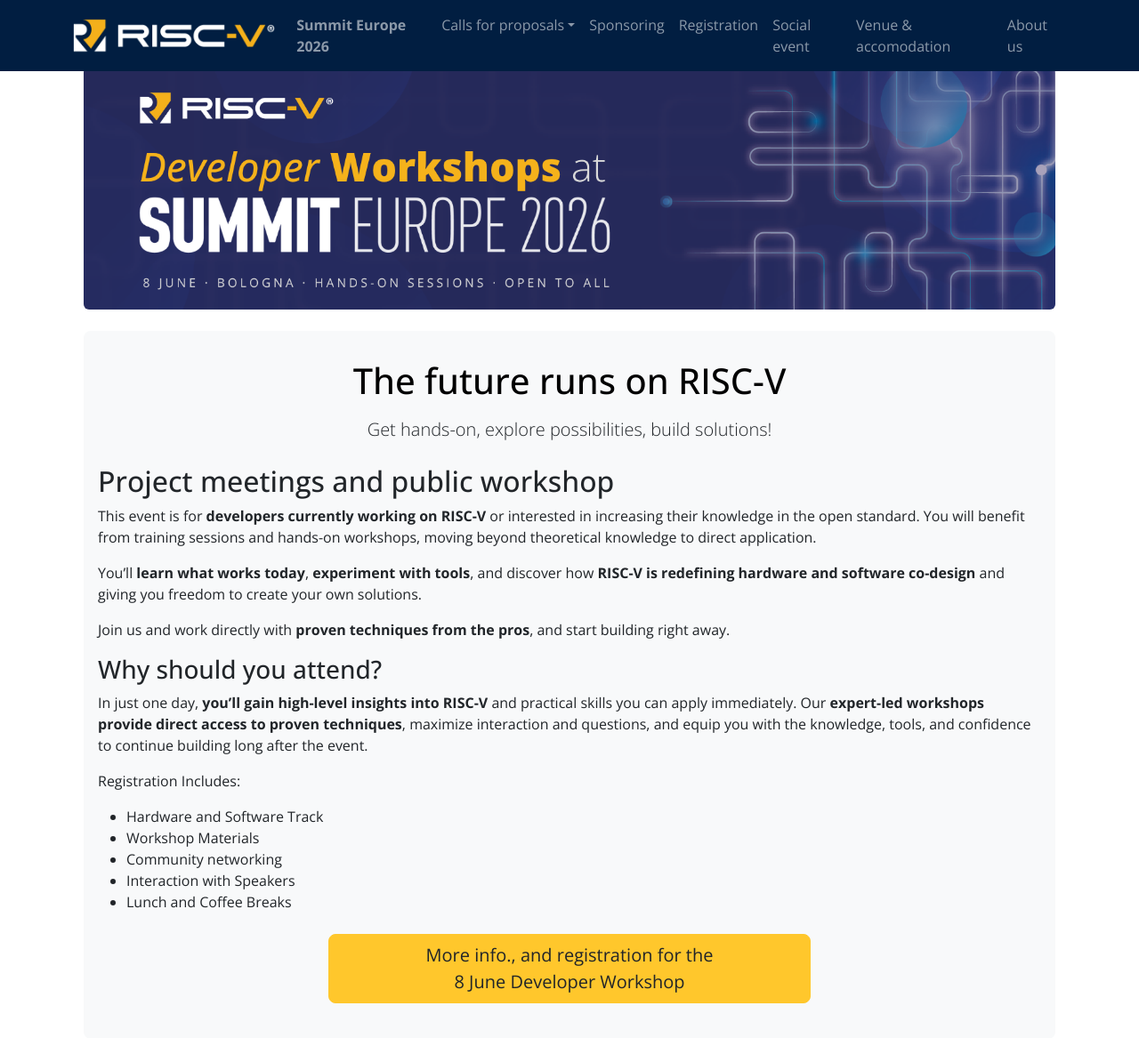
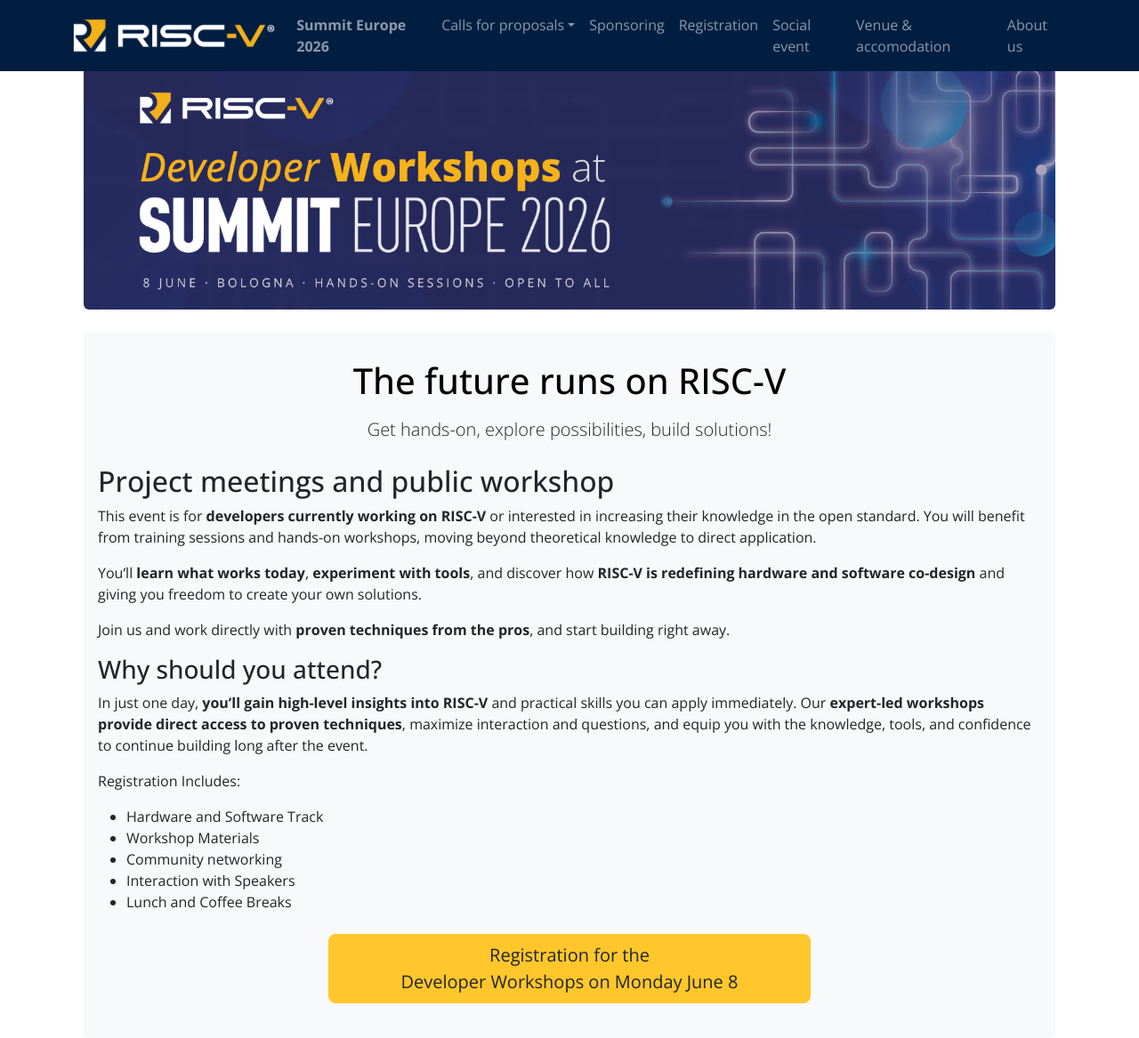
Before and after one commit to riscv-europe/summit-website-development, a Jekyll site: the page built from summit/2026/dev-workshop.md, in a window 1280 px wide and 1184 px high. Shown: the top 1167 px of the window at 89% size. Built offline with Jekyll 4.4.1, drawn with Linux system fonts in a browser that asks for light colours.

Commit message:
Fix: updated link for dev workshop registration.

```diff
--- a/summit/2026/dev-workshop.md
+++ b/summit/2026/dev-workshop.md
@@ -43,7 +43,7 @@
 - Lunch and Coffee Breaks
 
 <div class="row justify-content-md-center my-4">
-    <a href="http://www.riscvdeveloperworkshops2026.sched.com" class="btn btn-lg" style="background-color: var(--riscv-y); border-color: var(--riscv-y); width:50%;">More info., and registration for the<br>8 June Developer Workshop</a>
+    <a href="https://webplatform.planning.it/riscdeveloper/Registration" class="btn btn-lg" style="background-color: var(--riscv-y); border-color: var(--riscv-y); width:50%;">Registration for the<br>Developer Workshops on Monday June 8</a>
 </div>
 
 
```
